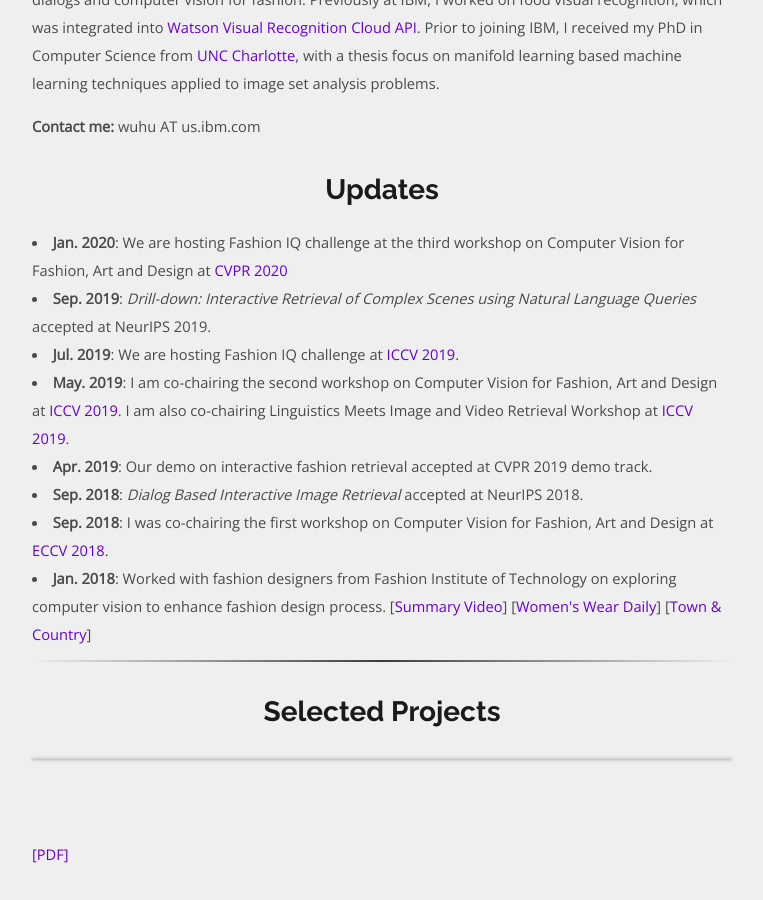
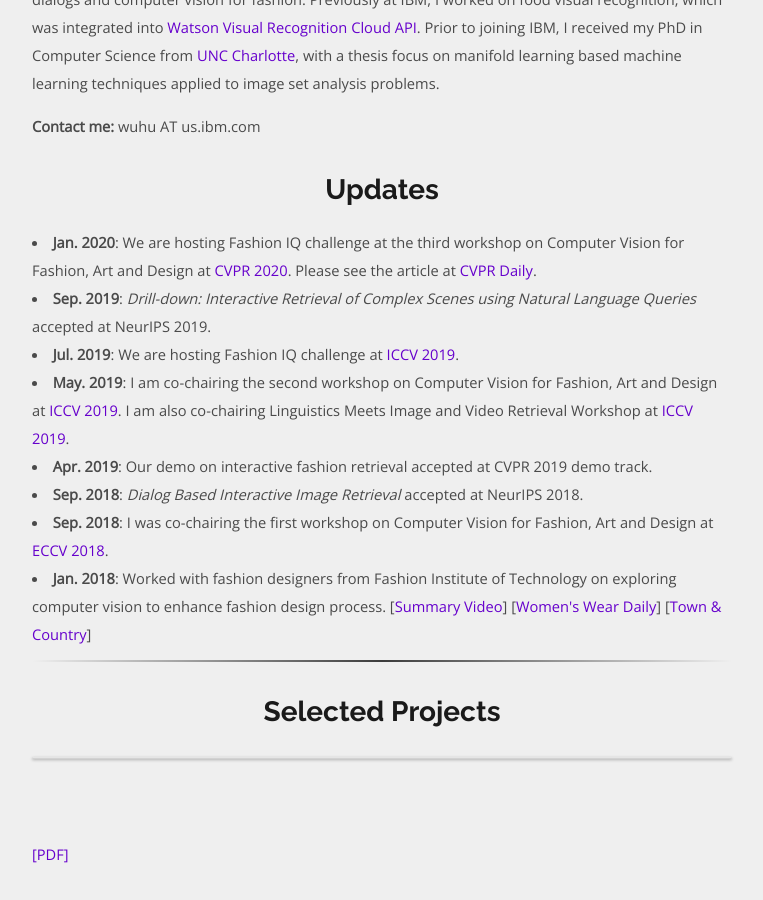
Before and after one commit to spacew/spacew.github.io, a Jekyll site: the page built from index.html, in a window 1280 px wide and 900 px high, scrolled down 672 px. Shown: the whole window, without its empty margins (258-1021 px from the left). Built offline with Jekyll 4.4.1, drawn with Linux system fonts in a browser that asks for light colours; the list of posts is cut into pages by our own code.

Commit message:
Update index.html

```diff
--- a/index.html
+++ b/index.html
@@ -27,7 +27,7 @@
          <ul>
              <li>
               <b>Jan. 2020</b>: We are hosting Fashion IQ challenge at the third workshop on Computer Vision for Fashion, Art and Design
-              at <a href=https://sites.google.com/view/cvcreative2020/>CVPR 2020</a>
+              at <a href=https://sites.google.com/view/cvcreative2020/>CVPR 2020</a>. Please see the article at <a href=https://www.rsipvision.com/CVPR2020-Thursday/20/>CVPR Daily</a>.
               </li>
              <li>
               <b>Sep. 2019</b>: <em>Drill-down: Interactive Retrieval of Complex Scenes using Natural Language Queries</em> accepted at NeurIPS 2019.
```
